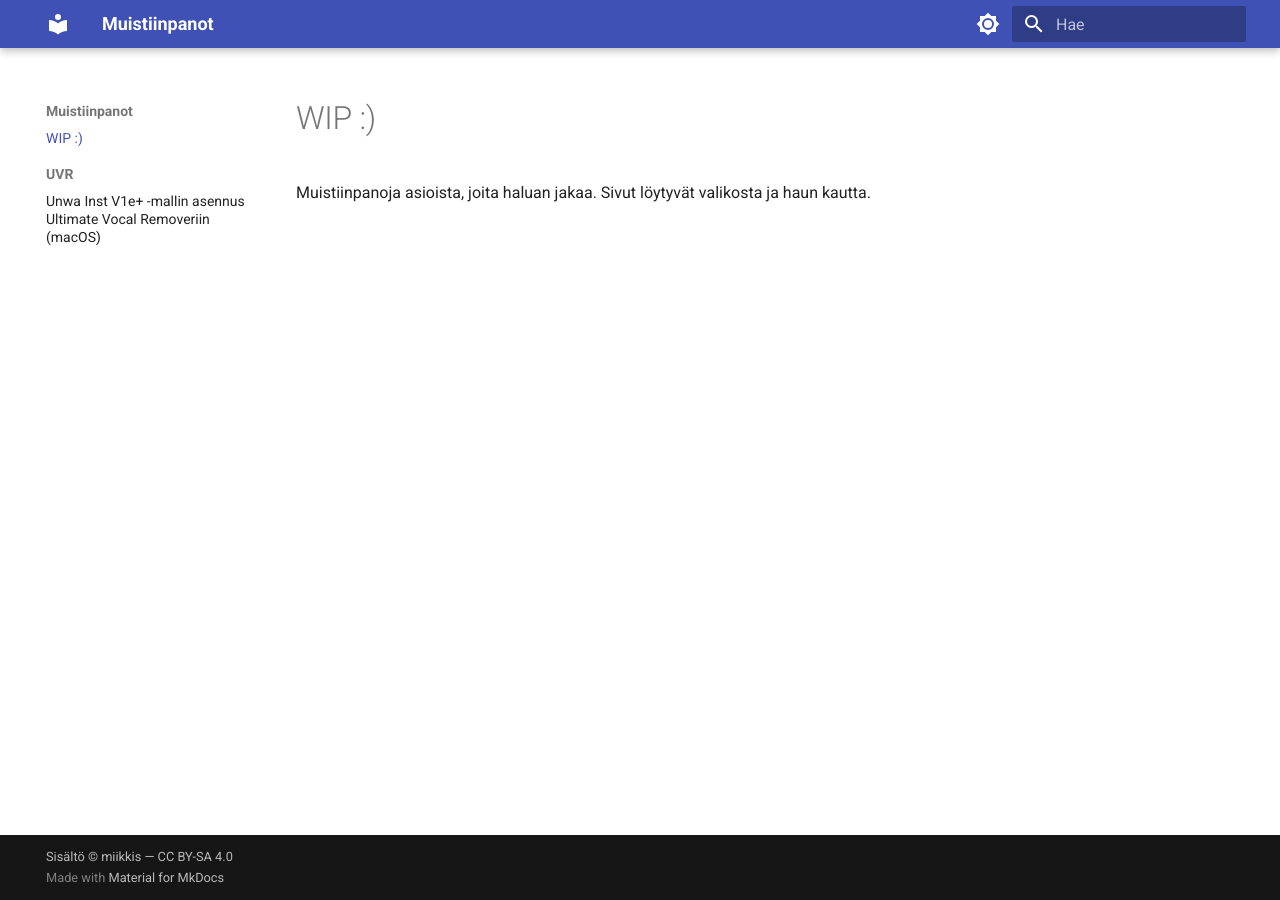
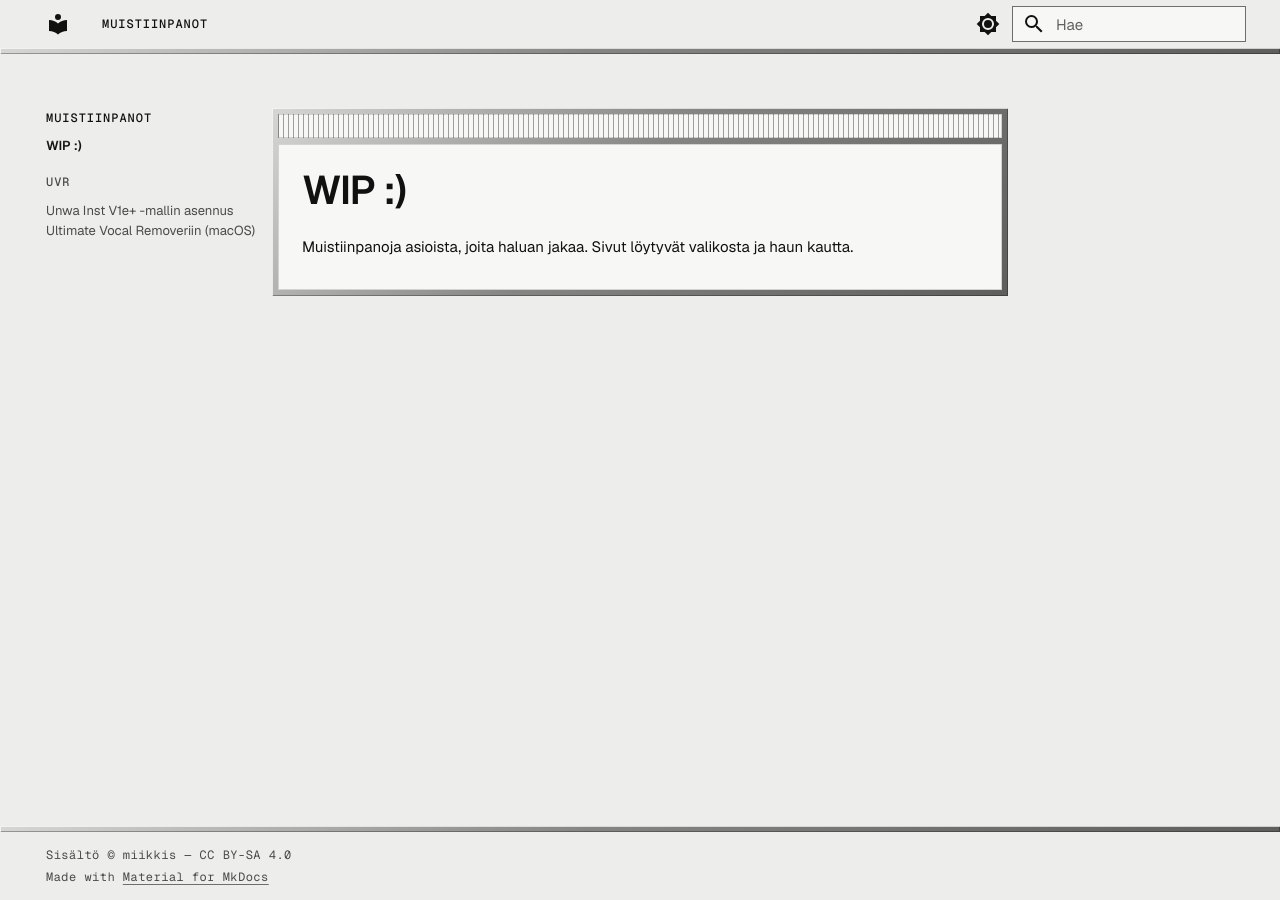
Before and after one commit to miikkis-gh/notes, an MkDocs documentation site: the page built from docs/index.md, in a window 1280 px wide. Built offline with MkDocs 1.6.1 and Material for MkDocs 9.7.7, drawn with Linux system fonts in a browser that asks for light colours.

Commit message:
Apply the Etch design system
Monochrome silver-on-black (Dark) and aluminium (Light) themes, Geist/Geist Mono
self-hosted under the OFL, square corners, content framed as a metal Die with an
engraved strip, silkscreen labels, monochrome code highlighting.

Co-Authored-By: Claude Opus 5.5 <noreply@anthropic.com>
Claude-Session: https://claude.ai/code/session_01B3ikNzTe5S8XaV39nQDC72

```diff
--- /dev/null
+++ b/docs/stylesheets/etch.css
@@ -0,0 +1,365 @@
+/* Etch design system on MkDocs Material.
+   Tokens are copied from Etch's tokens.json; Material's own variables are mapped onto them.
+   Dark (slate) is Etch's default theme, Light (default scheme) its aluminium variant. */
+
+@font-face {
+  font-family: "Geist";
+  src: url("../fonts/Geist-Variable.woff2") format("woff2");
+  font-weight: 100 900;
+  font-style: normal;
+  font-display: swap;
+}
+@font-face {
+  font-family: "Geist Mono";
+  src: url("../fonts/GeistMono-Variable.woff2") format("woff2");
+  font-weight: 100 900;
+  font-style: normal;
+  font-display: swap;
+}
+
+/* ── Tokens ─────────────────────────────────────────────── */
+:root {
+  --font-etch-sans: "Geist", ui-sans-serif, system-ui, sans-serif;
+  --font-etch-mono: "Geist Mono", ui-monospace, Menlo, monospace;
+  --etch-space-1: 4px;
+  --etch-space-2: 8px;
+  --etch-space-3: 12px;
+  --etch-space-4: 16px;
+  --etch-space-6: 24px;
+  --etch-space-8: 32px;
+  --etch-space-12: 48px;
+  --etch-stroke-hair: 1px;
+  --etch-stroke-edge: 1px;
+  --etch-stroke-rail: 6px;
+  --etch-stroke-frame-thin: 6px;
+  --etch-stroke-ring: 2px;
+  --etch-angle-light: 135deg;
+  --etch-duration: 120ms;
+}
+
+[data-md-color-scheme="slate"] {
+  --etch-void: #000000;
+  --etch-cell: #050505;
+  --etch-cell-hover: #0d0d0d;
+  --etch-cell-active: #171717;
+  --etch-trace-faint: #2a2a2a;
+  --etch-trace: #7a7a7a;
+  --etch-edge: #8c8c8c;
+  --etch-metal-hi: #f0f0f0;
+  --etch-metal-mid: #a3a3a3;
+  --etch-metal-lo: #5c5c5c;
+  --etch-on-metal: #0a0a0a;
+  --etch-ink: #ececec;
+  --etch-ink-muted: #a0a0a0;
+  --etch-ink-faint: #808080;
+  --etch-heat: #ffb224;
+  --etch-fault: #ff5c4d;
+  --etch-bevel: inset 1px 1px 0 #ffffff66, inset -1px -1px 0 #00000099;
+  --etch-cut: inset 0 0 0 1px #000000;
+  --etch-lift: 0 0 0 1px #2a2a2a, 0 24px 48px -8px #000000e6;
+}
+
+[data-md-color-scheme="default"] {
+  --etch-void: #ededeb;
+  --etch-cell: #f7f7f6;
+  --etch-cell-hover: #ffffff;
+  --etch-cell-active: #e4e4e2;
+  --etch-trace-faint: #d8d8d6;
+  --etch-trace: #9e9e9c;
+  --etch-edge: #6e6e6c;
+  --etch-metal-hi: #d6d6d4;
+  --etch-metal-mid: #858583;
+  --etch-metal-lo: #5e5e5c;
+  --etch-on-metal: #0a0a0a;
+  --etch-ink: #111111;
+  --etch-ink-muted: #4a4a48;
+  --etch-ink-faint: #626260;
+  --etch-heat: #8a5a00;
+  --etch-fault: #b4231a;
+  --etch-bevel: inset 1px 1px 0 #ffffffb3, inset -1px -1px 0 #0000004d;
+  --etch-cut: inset 0 0 0 1px #00000026;
+  --etch-lift: 0 0 0 1px #c9c9c7, 0 24px 48px -12px #1111112e;
+}
+
+/* ── Material variables mapped onto Etch ────────────────── */
+[data-md-color-scheme="slate"],
+[data-md-color-scheme="default"] {
+  /* gradients live here, beside the colour tokens they read */
+  --etch-metal: linear-gradient(var(--etch-angle-light), var(--etch-metal-hi) 0%, var(--etch-metal-mid) 46%, var(--etch-metal-lo) 100%);
+  --etch-plate: linear-gradient(var(--etch-angle-light), var(--etch-metal-hi) 0%, var(--etch-metal-mid) 100%);
+  --md-text-font: "Geist";
+  --md-code-font: "Geist Mono";
+
+  --md-default-bg-color: var(--etch-void);
+  --md-default-bg-color--light: var(--etch-cell);
+  --md-default-bg-color--lighter: var(--etch-cell-hover);
+  --md-default-bg-color--lightest: var(--etch-cell-active);
+  --md-default-fg-color: var(--etch-ink);
+  --md-default-fg-color--light: var(--etch-ink-muted);
+  --md-default-fg-color--lighter: var(--etch-ink-faint);
+  --md-default-fg-color--lightest: var(--etch-trace-faint);
+
+  --md-primary-fg-color: var(--etch-void);
+  --md-primary-fg-color--light: var(--etch-cell);
+  --md-primary-fg-color--dark: var(--etch-void);
+  --md-primary-bg-color: var(--etch-ink);
+  --md-primary-bg-color--light: var(--etch-ink-muted);
+  --md-accent-fg-color: var(--etch-ink);
+  --md-accent-fg-color--transparent: var(--etch-cell-active);
+  --md-accent-bg-color: var(--etch-void);
+  --md-accent-bg-color--light: var(--etch-cell);
+
+  --md-typeset-color: var(--etch-ink);
+  --md-typeset-a-color: var(--etch-ink);
+  --md-typeset-mark-color: var(--etch-cell-active);
+  --md-typeset-table-color: var(--etch-edge);
+  --md-typeset-table-color--light: var(--etch-cell-hover);
+  --md-typeset-kbd-color: var(--etch-cell-active);
+  --md-typeset-kbd-accent-color: var(--etch-edge);
+  --md-typeset-kbd-border-color: var(--etch-edge);
+
+  --md-code-fg-color: var(--etch-ink);
+  --md-code-bg-color: var(--etch-cell-active);
+  --md-code-hl-color: var(--etch-ink);
+  --md-code-hl-color--light: var(--etch-cell-hover);
+
+  /* monochrome syntax highlighting: weight and tone, no hue */
+  --md-code-hl-keyword-color: var(--etch-ink);
+  --md-code-hl-function-color: var(--etch-ink);
+  --md-code-hl-name-color: var(--etch-ink);
+  --md-code-hl-variable-color: var(--etch-ink);
+  --md-code-hl-constant-color: var(--etch-ink);
+  --md-code-hl-special-color: var(--etch-ink);
+  --md-code-hl-number-color: var(--etch-ink-muted);
+  --md-code-hl-string-color: var(--etch-ink-muted);
+  --md-code-hl-operator-color: var(--etch-ink-muted);
+  --md-code-hl-punctuation-color: var(--etch-ink-muted);
+  --md-code-hl-generic-color: var(--etch-ink-muted);
+  --md-code-hl-comment-color: var(--etch-ink-faint);
+
+  --md-admonition-fg-color: var(--etch-ink);
+  --md-admonition-bg-color: var(--etch-cell);
+
+  --md-footer-fg-color: var(--etch-ink);
+  --md-footer-fg-color--light: var(--etch-ink-muted);
+  --md-footer-fg-color--lighter: var(--etch-ink-faint);
+  --md-footer-bg-color: var(--etch-void);
+  --md-footer-bg-color--dark: var(--etch-void);
+
+  --md-shadow-z1: none;
+  --md-shadow-z2: none;
+  --md-shadow-z3: var(--etch-lift);
+}
+
+/* Nothing is rounded, ever. */
+*, *::before, *::after { border-radius: 0 !important; }
+
+body { background: var(--etch-void); color: var(--etch-ink); }
+::selection { background: var(--etch-ink); color: var(--etch-void); }
+
+/* ── Header and footer: void with a metal rail ──────────── */
+.md-header {
+  background: var(--etch-void);
+  color: var(--etch-ink);
+  box-shadow: none;
+}
+.md-header::after,
+.md-footer::before {
+  content: "";
+  display: block;
+  height: var(--etch-stroke-rail);
+  background: var(--etch-metal);
+  box-shadow: var(--etch-bevel);
+}
+.md-header__topic:first-child {
+  font-family: var(--font-etch-mono);
+  font-size: 12px;
+  font-weight: 500;
+  letter-spacing: 0.08em;
+  text-transform: uppercase;
+}
+.md-header__topic + .md-header__topic { font-family: var(--font-etch-sans); font-weight: 600; }
+.md-footer-meta { background: var(--etch-void); }
+.md-copyright { font-family: var(--font-etch-mono); font-size: 12px; letter-spacing: 0.04em; color: var(--etch-ink-muted); }
+.md-copyright a { color: var(--etch-ink-muted); }
+
+/* ── Content: a thin Die — engraved strip cell, rail, content cell ── */
+.md-content {
+  align-self: flex-start;
+  margin-top: var(--etch-space-6);
+  margin-bottom: var(--etch-space-12);
+  padding: var(--etch-stroke-frame-thin);
+  background: var(--etch-metal);
+  box-shadow: var(--etch-bevel);
+}
+.md-content::before {
+  /* "comb" engraving: hatched filler cell, decoration only */
+  content: "";
+  display: block;
+  height: var(--etch-space-6);
+  margin-bottom: var(--etch-stroke-rail);
+  background:
+    repeating-linear-gradient(90deg, var(--etch-trace) 0 var(--etch-stroke-hair), transparent var(--etch-stroke-hair) 5px),
+    var(--etch-cell);
+  box-shadow: var(--etch-cut);
+}
+.md-content > .md-content__inner {
+  margin: 0 !important; /* Material sets side margins with higher specificity */
+  padding: var(--etch-space-6) var(--etch-space-6) var(--etch-space-8);
+  background: var(--etch-cell);
+  box-shadow: var(--etch-cut);
+}
+.md-content__inner::before { display: none; }
+.md-content__inner > :first-child { margin-top: 0; }
+@media screen and (min-width: 76.25em) {
+  .md-content__inner { padding: var(--etch-space-8) var(--etch-space-12) var(--etch-space-12); }
+}
+
+/* ── Type ───────────────────────────────────────────────── */
+.md-typeset {
+  font-size: 15px;
+  line-height: 22px;
+  font-feature-settings: "tnum" 0;
+}
+.md-typeset h1 {
+  font-size: 40px; line-height: 44px; font-weight: 600; letter-spacing: -0.025em;
+  color: var(--etch-ink); margin: 0 0 var(--etch-space-6);
+}
+.md-typeset h2 {
+  font-size: 24px; line-height: 30px; font-weight: 600; letter-spacing: -0.015em;
+  margin: var(--etch-space-8) 0 var(--etch-space-3);
+}
+.md-typeset h3 {
+  font-size: 17px; line-height: 24px; font-weight: 600; letter-spacing: -0.005em;
+  margin: var(--etch-space-6) 0 var(--etch-space-2);
+}
+.md-typeset h4, .md-typeset h5, .md-typeset h6 {
+  font-family: var(--font-etch-mono); font-size: 12px; line-height: 16px; font-weight: 500;
+  letter-spacing: 0.08em; text-transform: uppercase; color: var(--etch-ink-muted);
+}
+@media screen and (max-width: 44.9375em) {
+  .md-typeset h1 { font-size: 32px; line-height: 36px; }
+}
+.md-typeset a {
+  color: var(--etch-ink);
+  text-decoration: underline;
+  text-decoration-color: var(--etch-edge);
+  text-decoration-thickness: 1px;
+  text-underline-offset: 3px;
+  transition: text-decoration-color var(--etch-duration) linear;
+}
+.md-typeset a:hover, .md-typeset a:focus-visible { color: var(--etch-ink); text-decoration-color: var(--etch-ink); }
+.md-typeset .headerlink { text-decoration: none; color: var(--etch-ink-faint); }
+.md-typeset hr { border-bottom: var(--etch-stroke-hair) solid var(--etch-trace-faint); }
+.md-typeset blockquote { border-left: var(--etch-stroke-ring) solid var(--etch-edge); color: var(--etch-ink-muted); }
+
+/* Code: silkscreen */
+.md-typeset code, .md-typeset kbd, .md-typeset pre { font-family: var(--font-etch-mono); }
+.md-typeset code { font-size: 13px; }
+.md-typeset .highlight :is(.k, .kd, .kn, .kr, .kc, .nf, .nc) { font-weight: 600; }
+.md-content__inner > .highlight > pre,
+.md-content__inner > pre { margin-left: 0; margin-right: 0; } /* Material pulls these to the screen edge on phones */
+.md-typeset pre > code {
+  background: var(--etch-void);
+  border: var(--etch-stroke-edge) solid var(--etch-trace-faint);
+}
+
+/* Tables */
+.md-typeset table:not([class]) {
+  font-size: 13px; line-height: 20px;
+  border: var(--etch-stroke-edge) solid var(--etch-edge);
+  box-shadow: none;
+}
+.md-typeset table:not([class]) th {
+  font-family: var(--font-etch-mono); font-size: 12px; font-weight: 500;
+  letter-spacing: 0.08em; text-transform: uppercase;
+  color: var(--etch-ink-muted); background: var(--etch-cell-active);
+}
+.md-typeset table:not([class]) td { border-top: var(--etch-stroke-hair) solid var(--etch-trace-faint); }
+
+/* ── Admonitions: etched boxes; colour only as a signal word ── */
+.md-typeset .admonition,
+.md-typeset details {
+  font-size: 15px;
+  background: var(--etch-cell);
+  border: var(--etch-stroke-edge) solid var(--etch-edge) !important;
+  box-shadow: none;
+}
+.md-typeset .admonition-title,
+.md-typeset summary {
+  font-family: var(--font-etch-mono);
+  font-size: 12px !important;
+  font-weight: 500 !important;
+  letter-spacing: 0.08em;
+  text-transform: uppercase;
+  color: var(--etch-ink-muted);
+  background: var(--etch-cell-active) !important;
+  border: 0 !important;
+}
+.md-typeset .admonition-title::before,
+.md-typeset summary::before { background-color: currentColor !important; }
+.md-typeset summary::after { background-color: currentColor; }
+.md-typeset :is(.warning, .caution, .attention) > :is(.admonition-title, summary) { color: var(--etch-heat); }
+.md-typeset :is(.danger, .error, .failure, .fail, .missing, .bug) > :is(.admonition-title, summary) { color: var(--etch-fault); }
+
+/* ── Navigation: silkscreen labels ──────────────────────── */
+.md-nav { font-size: 13px; line-height: 20px; }
+.md-nav__title,
+.md-nav__item--section > .md-nav__link {
+  font-family: var(--font-etch-mono);
+  font-size: 12px;
+  font-weight: 500;
+  letter-spacing: 0.08em;
+  text-transform: uppercase;
+  color: var(--etch-ink-muted);
+}
+.md-nav__link { color: var(--etch-ink-muted); transition: color var(--etch-duration) linear; }
+.md-nav__link:hover, .md-nav__link:focus-visible { color: var(--etch-ink); }
+.md-nav__link--active, .md-nav__item .md-nav__link--active { color: var(--etch-ink); font-weight: 600; }
+.md-nav--primary .md-nav__title[for="__drawer"] { background: var(--etch-void); color: var(--etch-ink); }
+.md-sidebar__scrollwrap { scrollbar-color: var(--etch-trace) transparent; }
+
+/* ── Search ─────────────────────────────────────────────── */
+.md-search__form {
+  background: var(--etch-cell);
+  box-shadow: inset 0 0 0 var(--etch-stroke-edge) var(--etch-edge);
+  transition: background-color var(--etch-duration) linear;
+}
+.md-search__form:hover { background: var(--etch-cell-hover); }
+.md-search__input { font-family: var(--font-etch-sans); font-size: 15px; color: var(--etch-ink); }
+.md-search__input::placeholder { color: var(--etch-ink-faint); }
+.md-search__output { background: var(--etch-cell); }
+.md-search-result__meta {
+  font-family: var(--font-etch-mono); font-size: 12px; letter-spacing: 0.08em; text-transform: uppercase;
+  color: var(--etch-ink-muted); background: var(--etch-cell-active);
+}
+.md-search-result mark { color: var(--etch-ink); text-decoration: underline; }
+
+/* Back-to-top: a plated control (metal means on/active) */
+.md-top {
+  font-family: var(--font-etch-sans);
+  font-size: 12px; font-weight: 600; letter-spacing: 0.06em; text-transform: uppercase;
+  color: var(--etch-on-metal);
+  background: var(--etch-plate);
+  border: var(--etch-stroke-edge) solid var(--etch-metal-lo);
+  box-shadow: var(--etch-bevel);
+}
+.md-top:hover { color: var(--etch-on-metal); background: var(--etch-plate); filter: brightness(1.06); }
+
+/* ── Focus: square ring, ink on a void gap ──────────────── */
+:focus-visible { outline: var(--etch-stroke-ring) solid var(--etch-ink); outline-offset: var(--etch-stroke-ring); }
+
+/* ── Motion and forced colours ──────────────────────────── */
+@media (prefers-reduced-motion: reduce) {
+  *, *::before, *::after { transition: none !important; animation: none !important; }
+}
+@media (forced-colors: active) {
+  .md-content { border: var(--etch-stroke-ring) solid CanvasText; }
+  .md-content::before { display: none; }
+  .md-content__inner { border: var(--etch-stroke-edge) solid CanvasText; }
+  :focus-visible { outline-color: Highlight; }
+}
+
+@media print {
+  .md-content, .md-content::before, .md-content__inner { print-color-adjust: exact; -webkit-print-color-adjust: exact; }
+}
--- a/mkdocs.yml
+++ b/mkdocs.yml
@@ -11,17 +11,23 @@ theme:
     - navigation.top
     - search.highlight
     - content.code.copy
+  font: false
   palette:
+    # Etch: Dark (silver on black) is the default, Light (aluminium) the alternative
+    - media: "(prefers-color-scheme: dark)"
+      scheme: slate
+      primary: custom
+      accent: custom
+      toggle:
+        icon: material/brightness-4
+        name: Vaalea tila
     - media: "(prefers-color-scheme: light)"
       scheme: default
+      primary: custom
+      accent: custom
       toggle:
         icon: material/brightness-7
         name: Tumma tila
-    - media: "(prefers-color-scheme: dark)"
-      scheme: slate
-      toggle:
-        icon: material/brightness-4
-        name: Vaalea tila
 
 markdown_extensions:
   - admonition
@@ -36,3 +42,7 @@ markdown_extensions:
 
 extra_javascript:
   - https://cdn.jsdelivr.net/npm/mathjax@3.2.2/es5/tex-mml-chtml.js
+
+
+extra_css:
+  - stylesheets/etch.css
```
Also changed, not shown: README.md (+4 -0 lines), docs/fonts/OFL.txt (added, +93 -0 lines), docs/fonts/Geist-Variable.woff2 (added), docs/fonts/GeistMono-Variable.woff2 (added).
